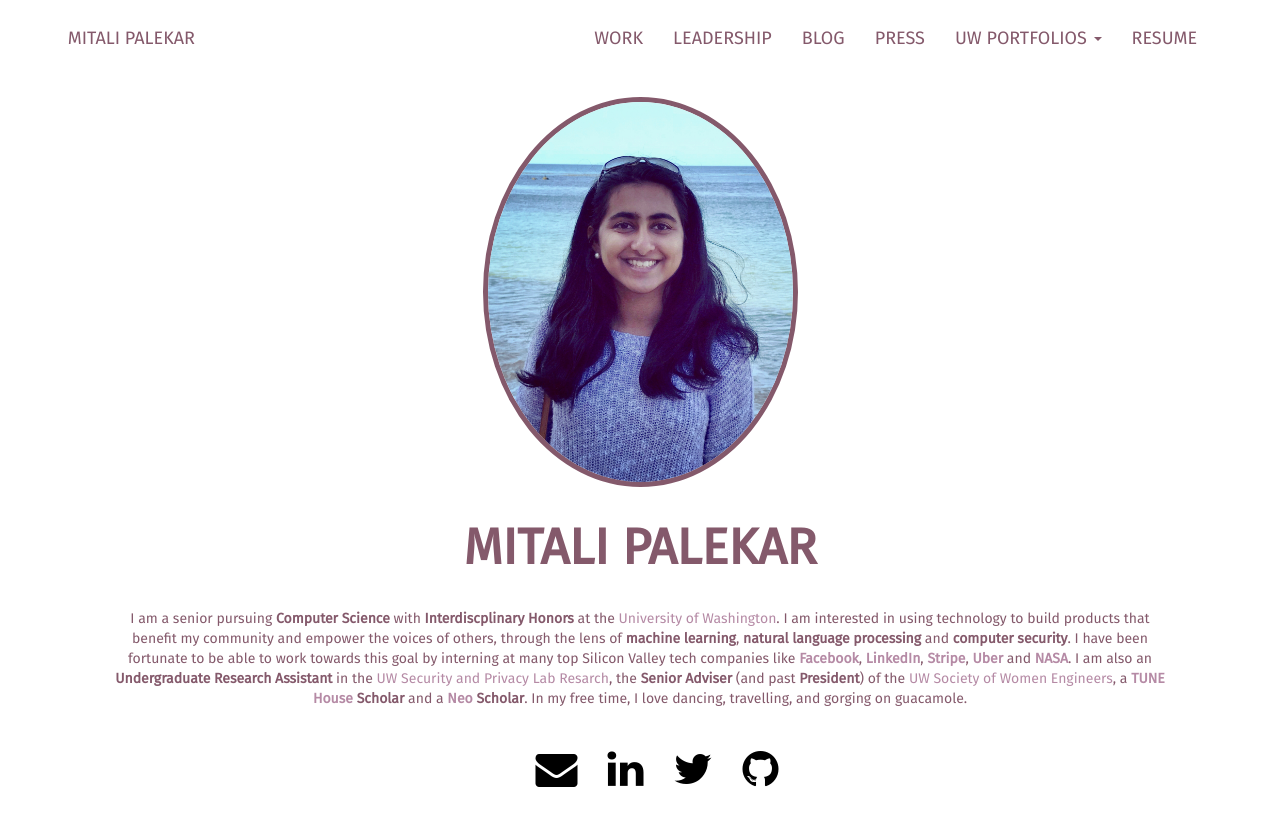
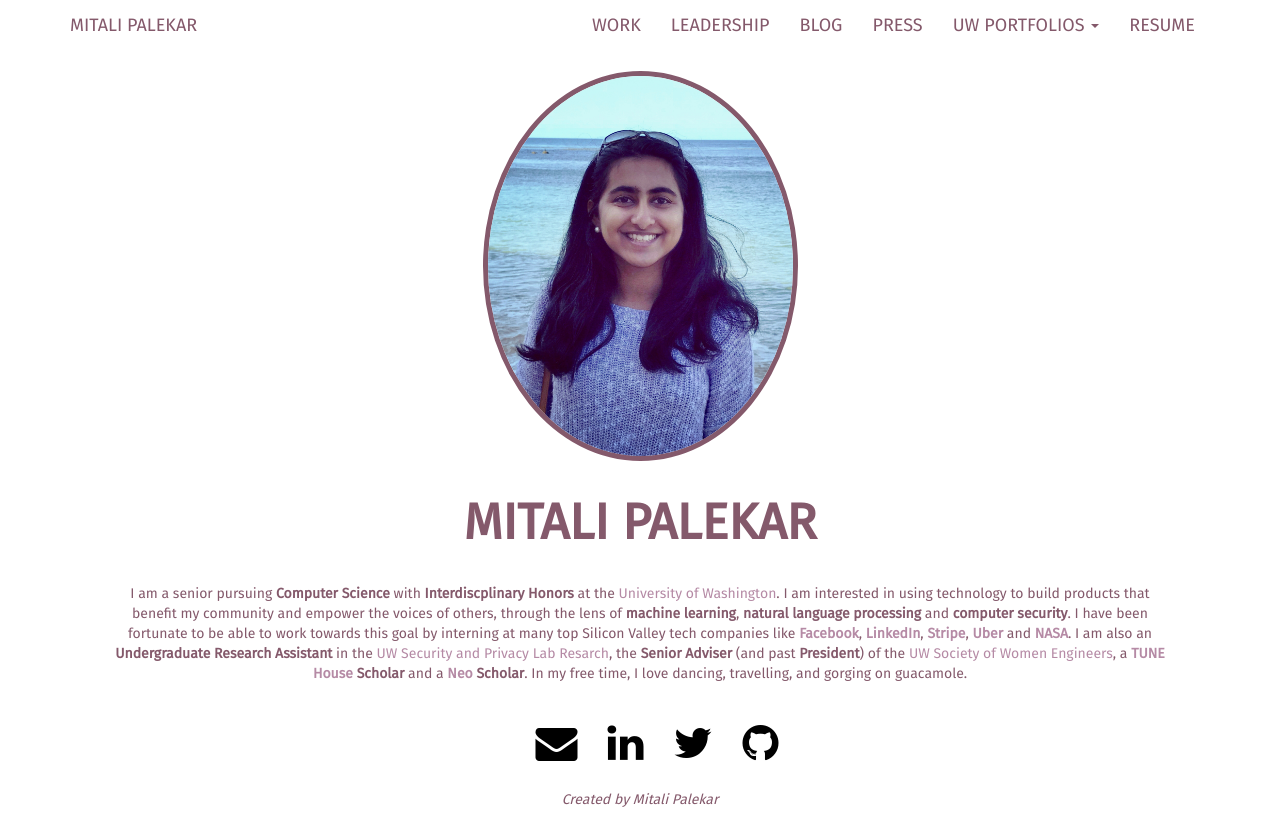
Before and after one commit to mitalipalekar/mitalipalekar.github.io, a React (Create React App) app: page / in a window 1280 px wide. Before the commit the page ends 802 px from the top, so only its background shows below. Built offline with nearby package versions, Linux system fonts and the light colour scheme.

Commit message:
Added created by, fixed padding

```diff
--- a/public/css/styles.css
+++ b/public/css/styles.css
@@ -11,10 +11,6 @@ a:hover, a:active {
 .navbar, .navbar-default {
   background: white;
   border: white;
-}
-
-.container {
-  padding: 1%;
 }
 
 .navItem, #navItem {
@@ -36,8 +32,13 @@ a:hover, a:active {
 
 #footer div {
   text-align: center;
-  margin-bottom: 1%;
   margin-top: 2%;
+}
+
+#created-by {
+  font-family: 'Fira Sans', Sans-Serif;
+  color: #84596B;
+  margin-bottom: 2%;
 }
 
 /* HOME PAGE STYLING */
--- a/src/components/Footer.js
+++ b/src/components/Footer.js
@@ -18,6 +18,9 @@ export default class Footer extends React.Component {
             <i className='fa fa-github fa-3x footer-icons' aria-hidden='true' />
           </a>
         </div>
+        <div id="created-by">
+          <span><em>Created by Mitali Palekar</em></span>
+        </div>
       </div>
     );
   }
```
Also changed, not shown: 7 other files (tests, documents, lock files or other folders).
